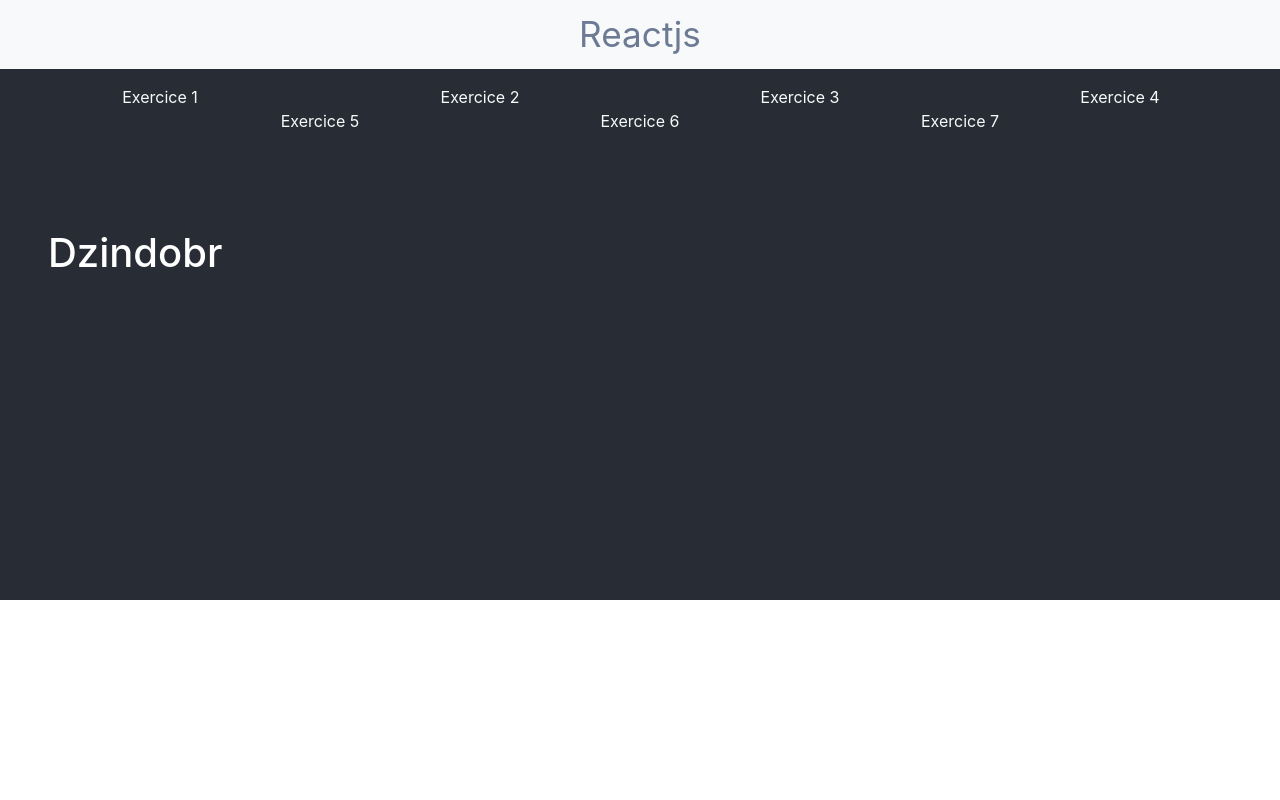
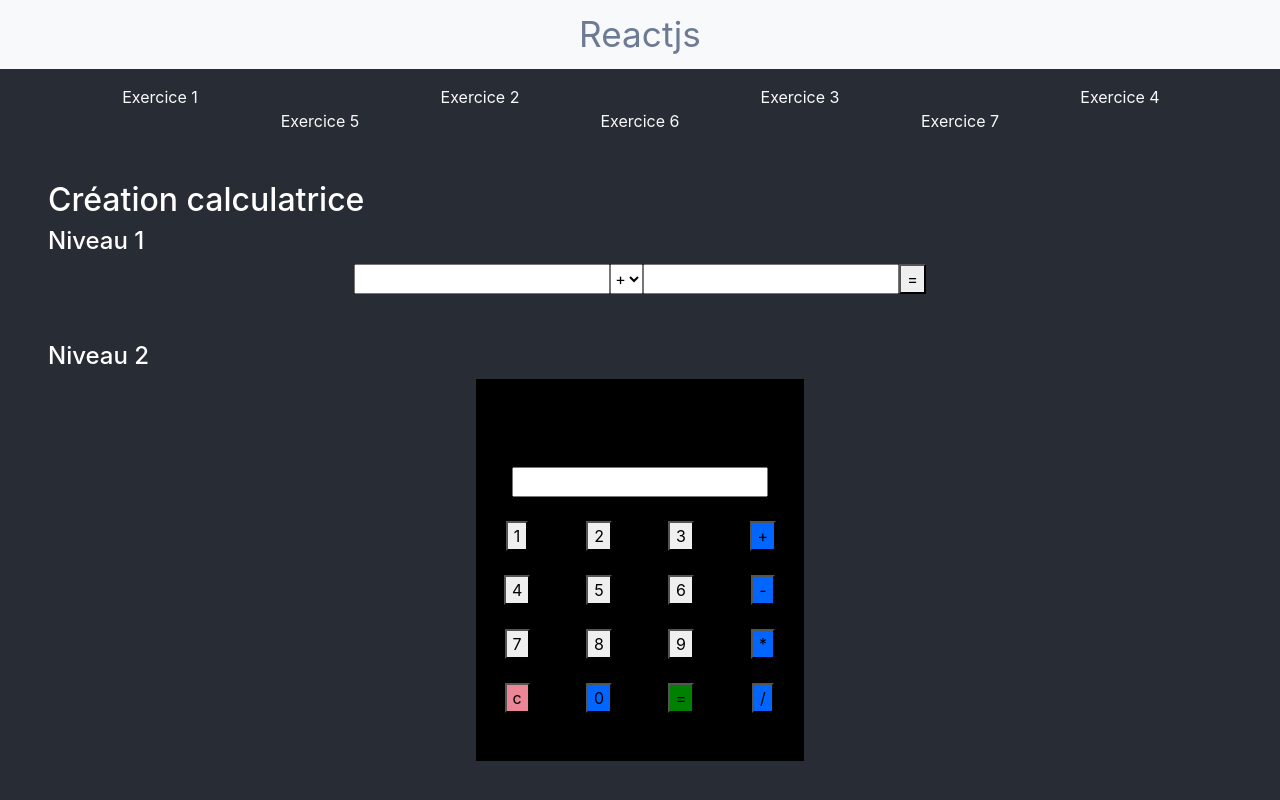
Before and after one commit to Maryame-Faitah/projetReactDom, a React (Create React App) app: page /Exo6 in a window 1280 px wide. Shown: the top 800 px of the page. Built offline with nearby package versions, Linux system fonts and the light colour scheme.

Commit message:
commit exo6

```diff
--- a/src/App.css
+++ b/src/App.css
@@ -2,7 +2,7 @@
   background-color: #282c34;
   color: white;
   /* padding-bottom: 5%; */
-  height: 600px;;
+  /* height: 600px;; */
 }
 
 .titre{
--- a/src/App.js
+++ b/src/App.js
@@ -13,6 +13,7 @@ import Exo4 from './exo4.jsx';
 import './exo4.css';
 import Exo5 from './exo5.jsx';
 import Exo6 from './exo6.jsx';
+import './exo6.css';
 import Exo7 from './exo7.jsx';
 import './App.css';
 import './../node_modules/bootstrap/dist/css/bootstrap.css';
--- a/src/exo1.jsx
+++ b/src/exo1.jsx
@@ -8,7 +8,7 @@ let Exo1 = () => {
         title.classList.add('bg-info');
     }
     return (
-        <div id="partie1" className="text-left mx-5 mt-5">
+        <div id="partie1" className="text-left pb-5 mx-5 mt-5">
             <h2 id="title" onClick={()=>modificationExo1()} className="bg-secondary text-white ">
                 Mon titre normal
             </h2>
--- a/src/exo5.jsx
+++ b/src/exo5.jsx
@@ -27,10 +27,7 @@ function Exo5() {
         divImg.innerHTML = "";
         setCompt(0);
     }
-    //Bouton compteur
-    // let compteur = () => {
-    //     setCompt(compt + 1);
-    // }
+
     return (
         <div id="partie5" className="text-left px-5 py-5 w-100">
             <h2>Générer des éléments du DOM</h2>
--- /dev/null
+++ b/src/exo6.css
@@ -0,0 +1,19 @@
+
+#contourCalc{
+    background-color: black;
+    width:27%;
+}
+#btnPlus,#btnMoins,#btnFois,#btnDiv,#btnZero{
+    background-color: rgb(0, 102, 255);
+}
+#btnEgal{
+    background-color: green;
+}
+#btnC{
+    background-color: rgb(236, 134, 151);
+}
+#result{
+    background-color: black;
+    color: white;
+    margin-left: 8%;
+}
--- a/src/exo6.jsx
+++ b/src/exo6.jsx
@@ -1,9 +1,100 @@
-import React from 'react';
+import React,{useState} from 'react';
 
-function Exo6 () {
-    return(
-        <div id="partie6" className="text-left px-5 my-5 py-5">
-            <h1>Dzindobr</h1>
+function Exo6() {
+    const [calcul, setCalcul] = useState('');
+
+    let calculette1 = () => {
+        let mySelect = document.getElementById('mySelect');
+        let input1 = document.getElementById('input1');
+        let input2 = document.getElementById('input2');
+        let answer = document.getElementById('answer');
+        switch (mySelect.value) {
+            case "+":
+                answer.innerHTML = parseFloat(input1.value) + parseFloat(input2.value);
+            break;
+            case "-":
+                answer.innerHTML = parseFloat(input1.value) - parseFloat(input2.value);
+            break;
+            case "*":
+                answer.innerHTML = parseFloat(input1.value) * parseFloat(input2.value);
+            break;
+            case "/":
+                answer.innerHTML = parseFloat(input1.value) / parseFloat(input2.value);
+            break;
+            default:
+            break;
+        }
+    }
+
+    let calculette2 = (value) => {
+        let inputCalculette2 = document.getElementById('inputCalculette2');
+        inputCalculette2.value += value;
+    }
+    let egalCalculette2 = () => {
+        let inputCalculette2 = document.getElementById('inputCalculette2');
+        setCalcul(eval(inputCalculette2.value));
+    }
+    let remiseZero = () => {
+        let inputCalculette2 = document.getElementById('inputCalculette2');
+        inputCalculette2.value = "";
+        setCalcul('');
+    }
+
+    return (
+        <div id="partie6" className="text-left px-5 py-5">
+            <h2>Création calculatrice</h2>
+            {/* Niveau1 */}
+            <h4>Niveau 1</h4>
+            <div className="row justify-content-center mb-5">
+                <input id="input1" type="number" />
+                <select id="mySelect">
+                    <option value="+">+</option>
+                    <option value="-">-</option>
+                    <option value="*">*</option>
+                    <option value="/">/</option>
+                </select>
+                <input id="input2" type="number"/>
+                <button onClick={()=>calculette1()}>=</button>
+                <p><span id="answer"></span></p>
+            </div>
+            {/* NIVEAU2 */}
+            <h4>Niveau 2</h4>
+            <div className="row justify-content-center mb-5">
+                <div id="contourCalc" className="pb-5">
+                    <div className="d-flex justify-content-end pt-4 m-2" id="result">
+                        {calcul}
+                    </div>
+                    <div className="text-center pt-5">
+                        <input className="" id="inputCalculette2" />
+                    </div>
+                    <div className="container">
+                        <div className="row mt-4 text-center">
+                            <div className="col-3"><button onClick={()=>calculette2(1)}>1</button></div>
+                            <div className="col-3"><button onClick={()=>calculette2(2)}>2</button></div>
+                            <div className="col-3"><button onClick={()=>calculette2(3)}>3</button></div>
+                            <div className="col-3"><button id="btnPlus" onClick={()=>calculette2('+')}>+</button></div>
+                        </div>
+                        <div className="row mt-4 text-center">
+                            <div className="col-3"><button onClick={()=>calculette2(4)}>4</button></div>
+                            <div className="col-3"><button onClick={()=>calculette2(5)}>5</button></div>
+                            <div className="col-3"><button onClick={()=>calculette2(6)}>6</button></div>
+                            <div className="col-3"><button id="btnMoins" onClick={()=>calculette2('-')}>-</button></div>
+                        </div>
+                        <div className="row mt-4 text-center">
+                            <div className="col-3"><button onClick={()=>calculette2(7)}>7</button></div>
+                            <div className="col-3"><button onClick={()=>calculette2(8)}>8</button></div>
+                            <div className="col-3"><button onClick={()=>calculette2(9)}>9</button></div>
+                            <div className="col-3"><button id="btnFois" onClick={()=>calculette2('*')}>*</button></div>
+                        </div>
+                        <div className="row mt-4 text-center">
+                            <div className="col-3"><button id="btnC" onClick={()=>remiseZero()}>c</button></div>
+                            <div className="col-3"><button id="btnZero" onClick={()=>calculette2(0)}>0</button></div>
+                            <div className="col-3"><button id="btnEgal" onClick={()=>egalCalculette2()}>=</button></div>
+                            <div className="col-3"><button id="btnDiv" onClick={()=>calculette2('/')}>/</button></div>
+                        </div>
+                    </div>
+                </div>
+            </div>
         </div>
     )
 }
--- a/src/exo7.jsx
+++ b/src/exo7.jsx
@@ -2,7 +2,7 @@ import React from 'react';
 
 function Exo7 () {
     return(
-        <div id="partie7" className="text-left px-5 my-5 py-5">
+        <div id="partie7" className="text-left px-5 mb-5 py-5">
             <h1>Hola</h1>
         </div>
     )
```
